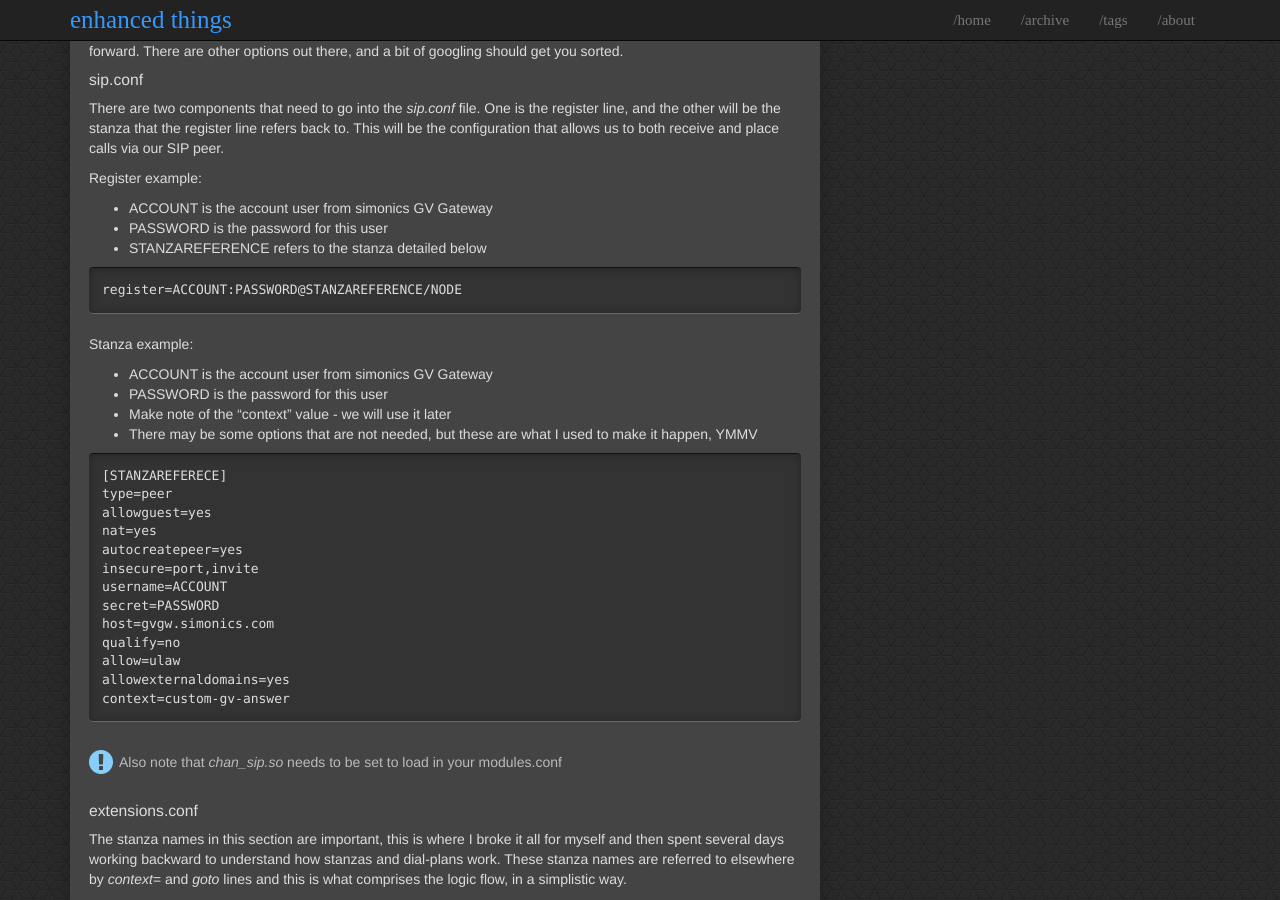
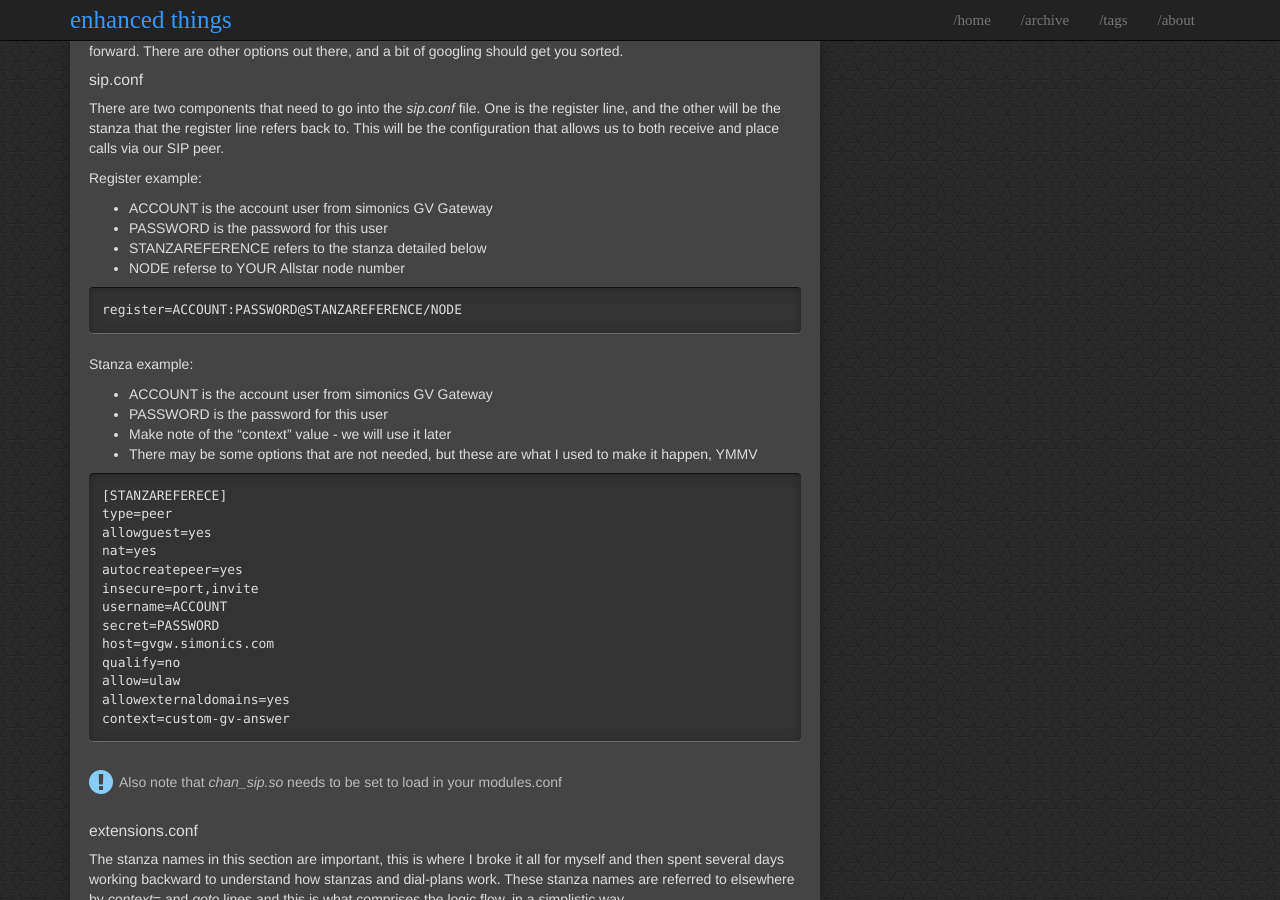
Before and after one commit to enhanced/enhanced.github.io, a Jekyll site: the page built from _posts/2016-04-05-AllStar_AutoPatch.md, in a window 1280 px wide and 900 px high, scrolled down 595 px. Built offline with Jekyll 4.4.1, drawn with Linux system fonts in a browser that asks for light colours.

Commit message:
slight update

```diff
--- a/_posts/2016-04-05-AllStar_AutoPatch.md
+++ b/_posts/2016-04-05-AllStar_AutoPatch.md
@@ -28,6 +28,7 @@ Register example:
 * ACCOUNT is the account user from simonics GV Gateway
 * PASSWORD is the password for this user
 * STANZAREFERENCE refers to the stanza detailed below
+* NODE referse to YOUR Allstar node number
 {% highlight text %}
 register=ACCOUNT:PASSWORD@STANZAREFERENCE/NODE
 {% endhighlight text %}
@@ -99,7 +100,8 @@ context => parkedcalls          ; Which context parked calls are in
 {% endhighlight text %}
 
 #### modules.conf
-Make sure that *app_parkandannounce.so* and *chan_sip.so* are set to load.
+>Make sure that *app_parkandannounce.so* and *chan_sip.so* are set to load.
+{: .note}
 
 ### Putting it all together
 Assuming all of your configuration is good and you are registering with the gateway as a SIP peer, reverse and forward autopatch should work using whatever autopatchup and autopatchdn DTMF function is defined in your *rpt.conf*  Mine are defined as:
```
